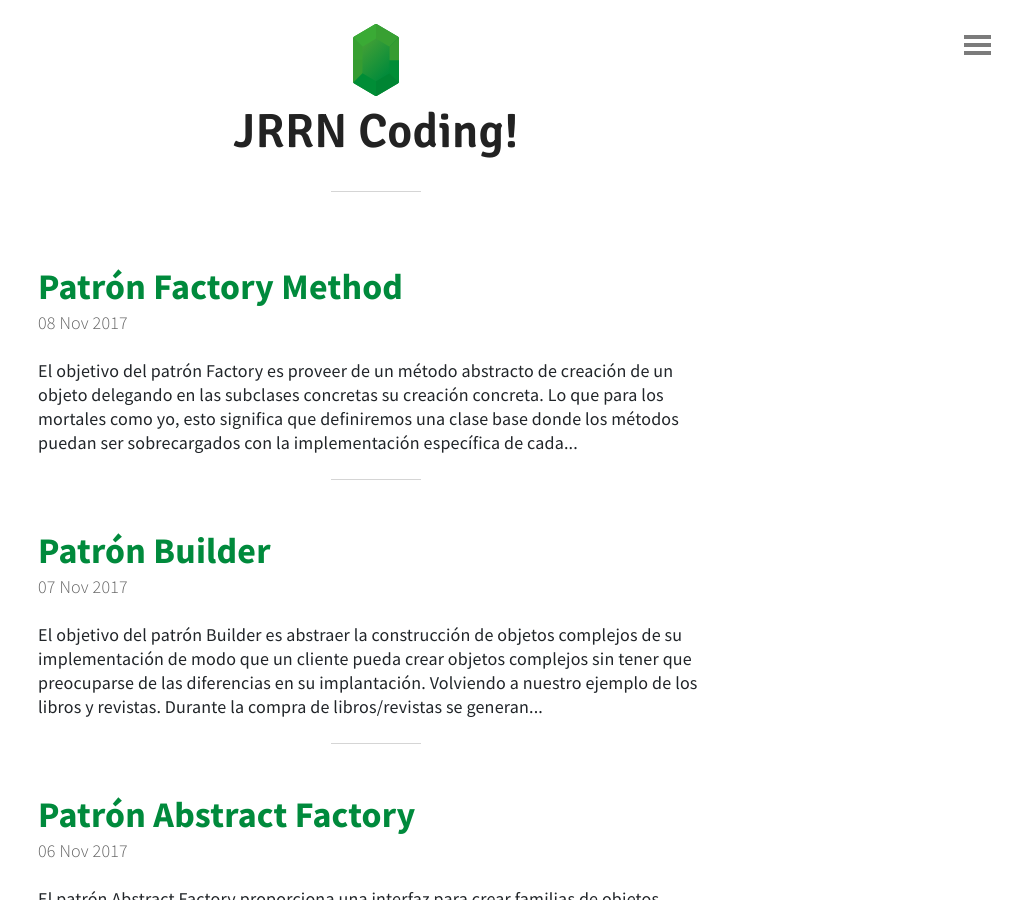
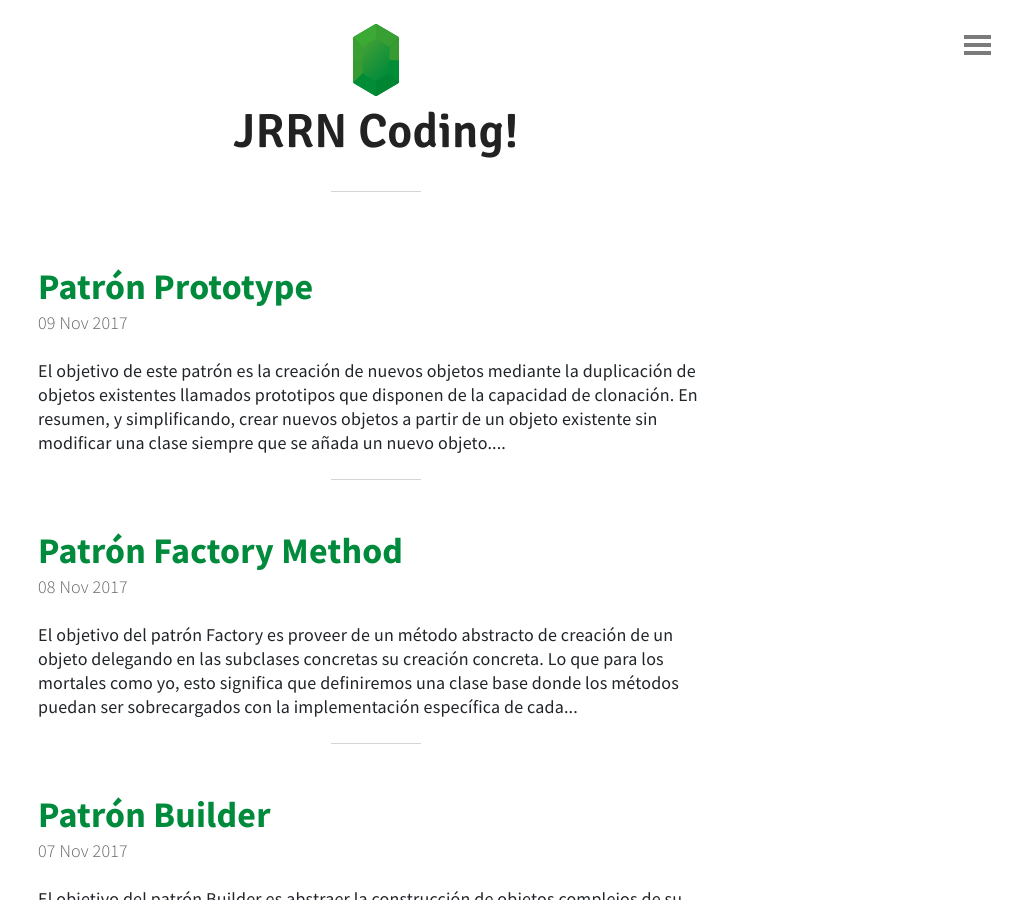
Before and after one commit to JRRN/jrrn.github.io, a Jekyll site: the page built from index.html, in a window 1280 px wide and 900 px high. Shown: the whole window, without its empty margins (264-1280 px from the left). Built offline with Jekyll 4.4.1, drawn with Linux system fonts in a browser that asks for light colours; nearby versions of some CDN libraries; the list of posts is cut into pages by our own code; part of the change alters nothing that is shown.

Commit message:
Prototype

```diff
--- a/_posts/2017-11-05-Patrones-de-diseno.md
+++ b/_posts/2017-11-05-Patrones-de-diseno.md
@@ -17,7 +17,7 @@ Así, pasamos a enumerar los patrones que revisaremos en esta serie de artículo
 - [Patrón Abstract Factory](Patron-Abstract-Factory "Patrón Abstract Factory")
 - [Patrón Builder](Patron-Builder "Patrón Builder")
 - [Patrón Factory Method](Patron-Factory-Method "Patrón Factory Method")
-- Patrón Prototype
+- [Patrón Prototype] (Patron-Prototype "Patrón Prototype")
 - Patrón Singleton
 
 ### Patrones de estructurales
--- /dev/null
+++ b/_posts/2017-11-09-Patron-Prototype.md
@@ -0,0 +1,119 @@
+---
+title: Patrón Prototype
+---
+
+
+El objetivo de este patrón es la creación de nuevos objetos mediante la duplicación de objetos existentes llamados prototipos que disponen de la capacidad de clonación.
+
+En resumen, y simplificando, crear nuevos objetos a partir de un objeto existente sin modificar una clase siempre que se añada un nuevo objeto.
+
+En nuestro ejemplo de libros, a la hora de generar los documentos digitales de un pedido, podemos reutilizar la clase que genera la primera instancia del objeto libro digital para crear tantos libros digitales, el pedido y la factura y luego volcar en ellos cada uno de su contenido.
+
+Veamos a ver como quedará el código:
+
+<code><pre>public abstract class DocumentoDigital {
+    protected string _contenido = String.Empty();
+    public DocumentoDigital Duplica() {
+        DocumentoDigital resultado;
+        resultado = (DocumentoDigital) this.MemberwiseClone();
+        return resultado;
+    }
+    public void Rellena(string contenido) {
+        _contenido = contenido
+    }
+    public abstract void Genera();
+    public abstract void Visualiza();
+    }
+    public class Factura : Documento {
+        public override void visualiza() {
+            Console.WriteLine($\"Factura: {contenido}\")
+        }
+        public override void Imprime() {
+            Console.WriteLine($\"Imprime Factura: {contenido}\")
+        }
+    }
+    public class Pedido : Documento {
+        public override void Visualiza() {
+            Console.WriteLine($\"Pedido: {contenido}\")
+        }
+        public override void Imprime()  {
+            Console.WriteLine($\"Imprime Pedido: {contenido}\")
+        }
+    }
+    public class LibroDigital : Documento {
+        public override void Visualiza() {
+            Console.WriteLine($\"LibroDigital: {contenido}\")
+        }
+        public override void Imprime() {
+            Console.WriteLine($\"Imprime LibroDigital: {contenido}\")
+        }
+    }
+}</code></pre>
+
+Una vez definidas las clases de cada uno de los objetos, definiremos la clases Documentos:
+
+<code><pre>public abstract class Documentos{
+    public IList&lt;Documento&gt; documentos { get; protected set; }
+}</code></pre>
+<code><pre>public abstract class Documentos {
+    public IList&lt;Documento&gt;
+    documentos { get; protected set; }
+}
+public class DocumentosVacios : Documentos {
+    public static DocumentosVacios _instance = null;
+    private DocumentosVacios()  {
+        documentos = new List&lt;Documento&gt;();
+    }
+    // Patrón Singleton
+    public static DocumentosVacios Instance() {
+        if(_instance == null) {
+            _instance = new DocumentosVacios();
+    }
+    return _instance;
+    }
+    public void Incluye(Documento doc) { documentos.Add(doc);  }
+    public void Excluye(Documento doc) { documentos.Remove(doc);  }
+}
+</code></pre>
+
+Y ahora la clase DocumentosCliente:
+<code><pre>public class DocumentosCliente : Documentos {
+    public DocumentosCliente(string informacion) {
+        documentos = new List&lt;Documento&gt;();
+        DocumentosVacios documentosVacios = new DocumentosVacios.Instance();
+        IList&lt;Documento&gt; documentosVacios = documentosVacios.documentos;
+
+        foreach(Documento documentos in documentosVacios) {
+            Documento copioDocumento = documento.Duplica();
+            copioDocumento.Rellena(informacion);
+            documentos.Add(copioDocumento)
+        }
+    }
+    public void Visualiza() {
+        foreach(Documento documento in documentos) {
+            documento.Visualiza();
+        }
+    }
+    public void Imprime() {
+        foreach(Documento documento in documentos) {
+            documento.Imprime();}
+        }
+    }
+}</code></pre>
+
+Para finalizar veremos las salida con una clase Usuario:
+
+<code><pre>public class Usuario{
+    static void Main(string[] args)  {
+        DocumentosVacios documentosVacios = DocumentosVacios.Instance();
+        documentosVacios.Incluye(new Pedido);
+        documentosVacios.Incluye(new Factura);
+        documentosVacios.Incluye(new LibroDigital);
+        DocumentosCliente JR = new DocumentosCliente(\"JR\");
+        DocumentosCliente RN = new DocumentosCliente(\"RN\");
+        JR.Visualiza();
+        RN.Visualiza();
+    }
+}</code></pre>
+
+Saludos.
```
